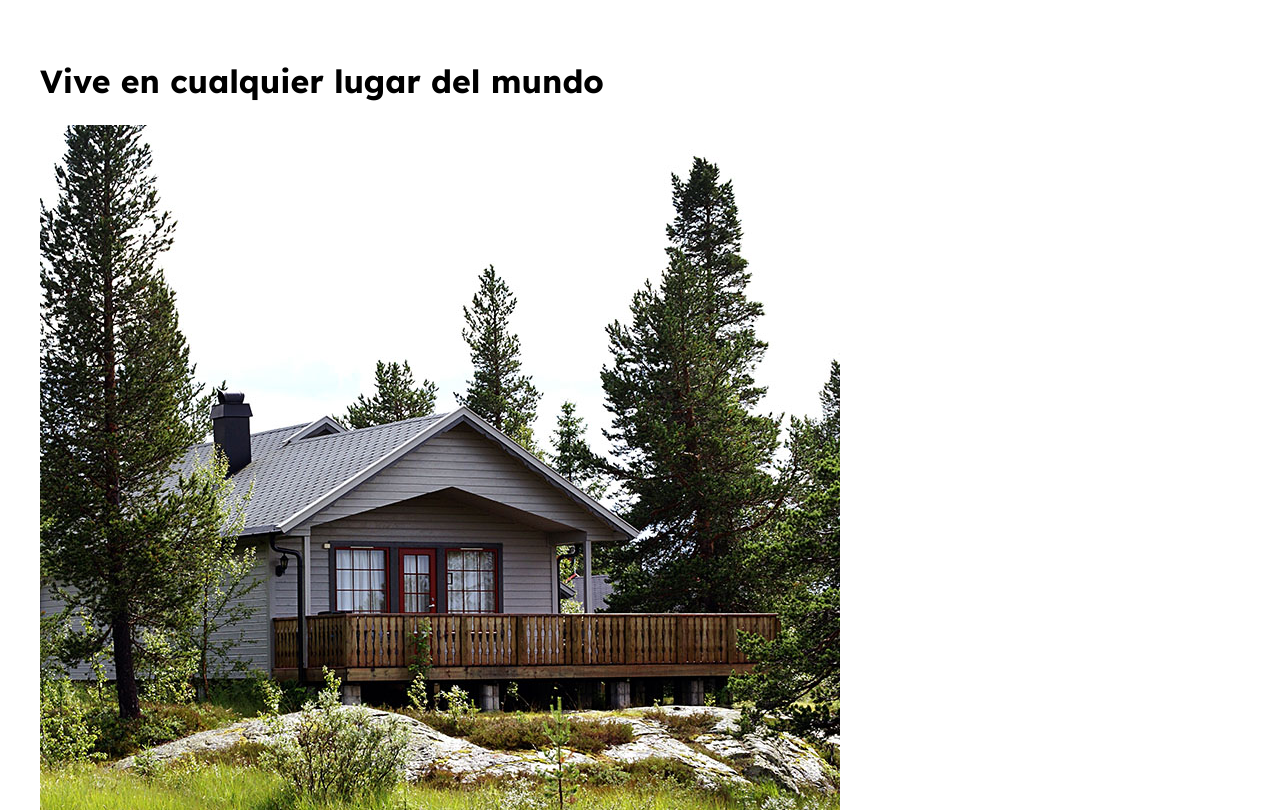
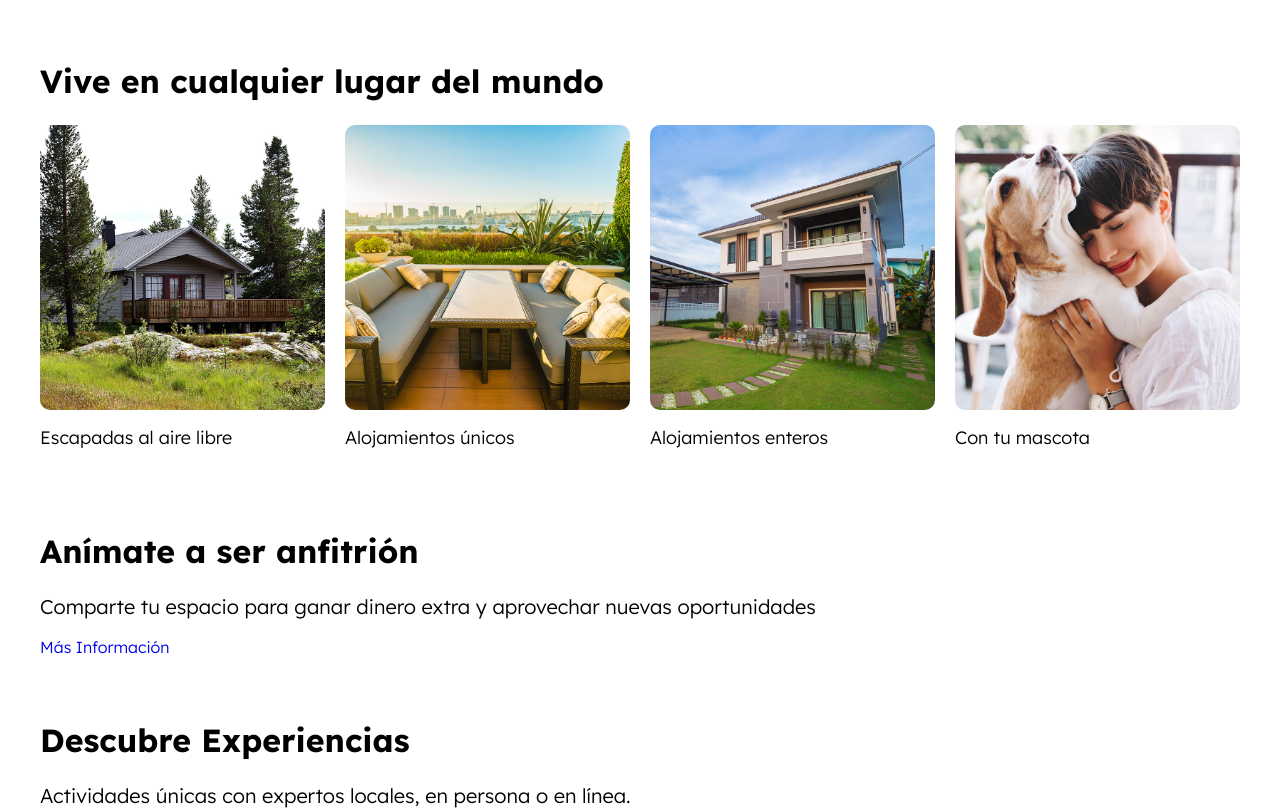
Before and after one commit to HenryTene/TwinBnB, a website: page index.html in a window 1280 px wide. Shown: the part 1160-1970 px from the top of the page. Drawn offline with nearby package versions, Linux system fonts and the light colour scheme; files that its build step writes are made by us from their sources; files whose address does not match are found by name.

Commit message:
:sparkles:add live anywhere section

```diff
--- a/index.html
+++ b/index.html
@@ -4,7 +4,7 @@
     <meta charset="UTF-8">
     <meta http-equiv="X-UA-Compatible" content="IE=edge">
     <meta name="viewport" content="width=device-width, initial-scale=1.0">
-    <title>AirBNB - BEM</title>
+    <title>TwinBnB</title>
     <link rel="preconnect" href="https://fonts.googleapis.com">
     <link rel="preconnect" href="https://fonts.gstatic.com" crossorigin>
     <link href="https://fonts.googleapis.com/css2?family=Lexend:wght@300,400;700&display=swap" rel="stylesheet">
--- a/src/scss/base/_mixins.scss
+++ b/src/scss/base/_mixins.scss
@@ -40,3 +40,13 @@
     gap: $espaciado;
     grid-template-columns: repeat($columnas, 1fr);
 }
+
+@mixin scrollHorizontal {
+    overflow-y: hidden;
+    overflow-x: scroll;
+    scroll-snap-type: x mandatory;
+
+    >* {
+        scroll-snap-align: center;
+    }
+}
--- a/src/scss/ui/contenido/_index.scss
+++ b/src/scss/ui/contenido/_index.scss
@@ -1 +1,2 @@
 @forward 'destinos';
+@forward 'lugares';
--- /dev/null
+++ b/src/scss/ui/contenido/_lugares.scss
@@ -0,0 +1,32 @@
+@use 'base/variables' as v;
+@use 'base/mixins' as m;
+
+.lugares {
+
+
+    &__grid {
+
+        display: grid;
+        grid-template-columns: repeat(4, 30rem);
+        column-gap: 4rem;
+        @include m.scrollHorizontal;
+
+        @include m.tablet {
+            @include m.grid(2, 2rem);
+        }
+
+        @include m.desktop {
+            @include m.grid(4, 2rem);
+        }
+    }
+}
+
+.lugar {
+    &__imagen {
+        border-radius: 1rem;
+    }
+
+    &__nombre {
+        font-size: 1.8rem;
+    }
+}
```
